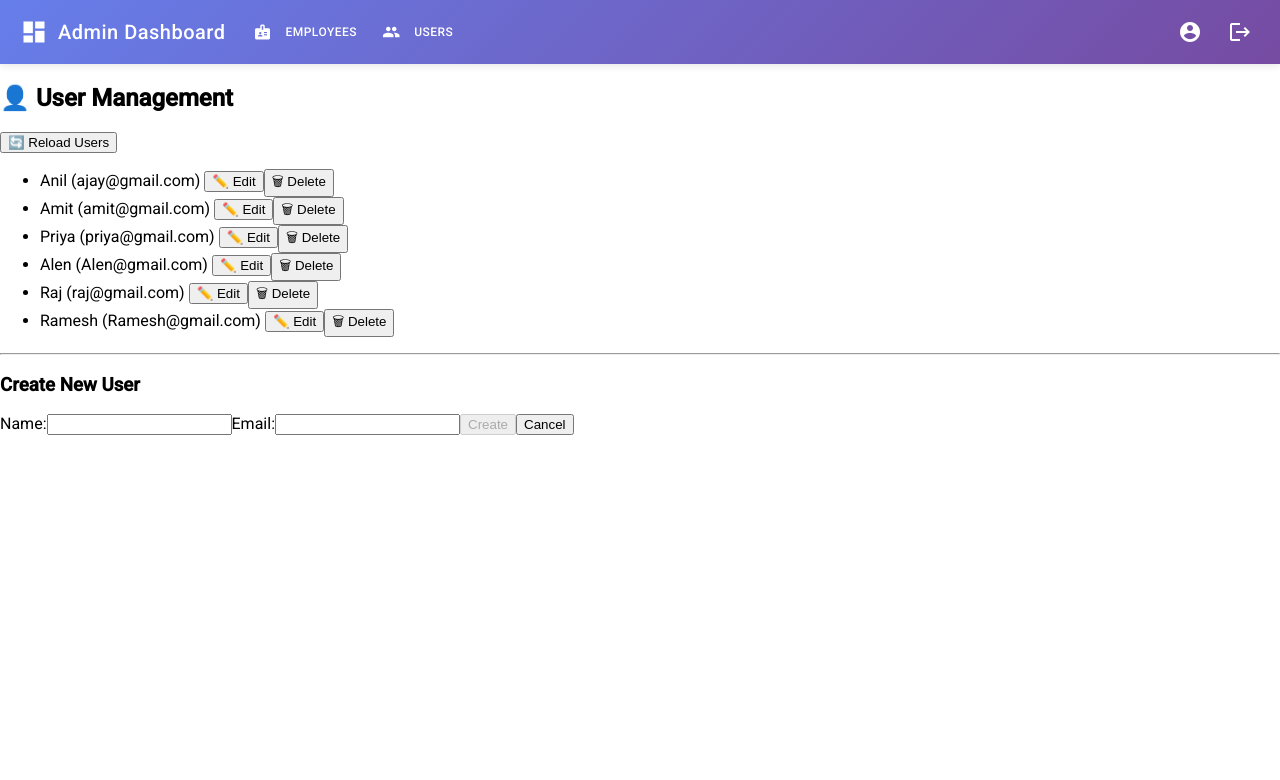
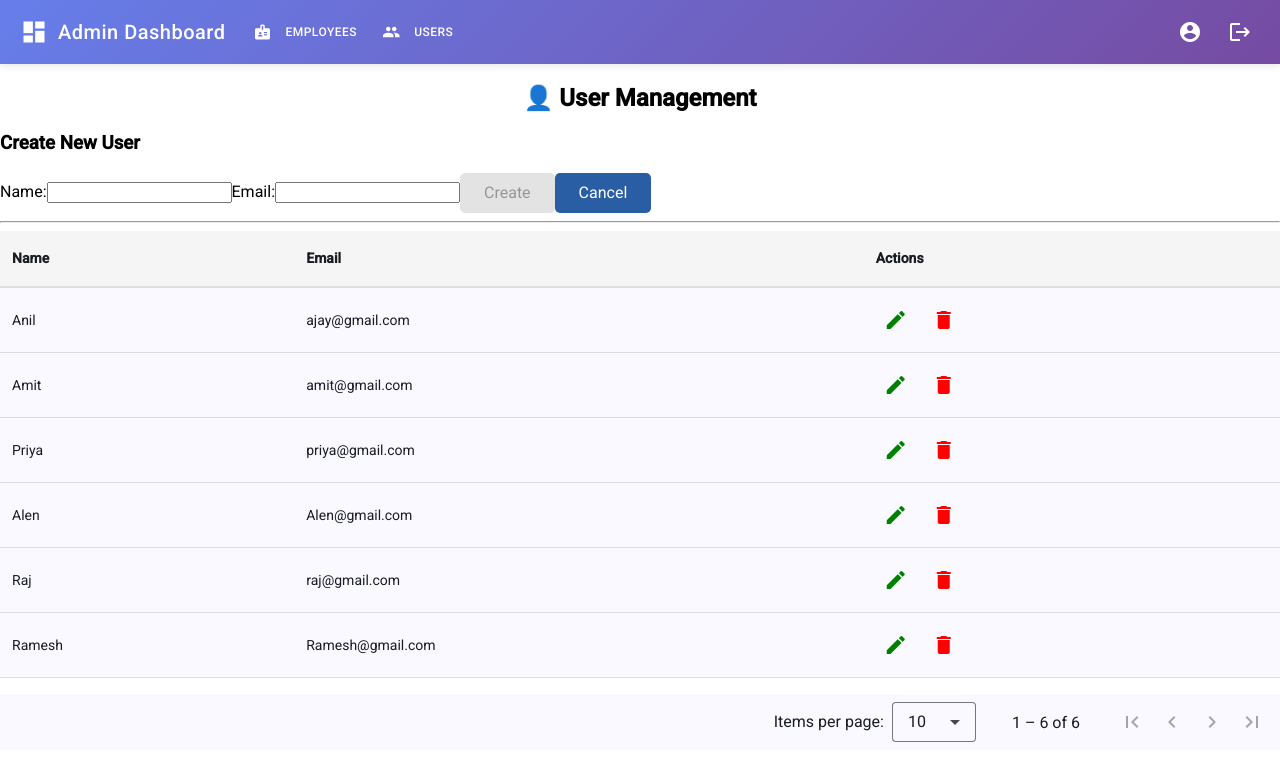
Before and after one commit to amitbhosale1137/Learn_AngularMaterial, an Angular app: page /signal in a window 1280 px wide. Shown: the top 780 px of the page. Built offline with nearby package versions, Linux system fonts and the light colour scheme; data requests are answered from the project's data file.

Commit message:
signal with reusable component

```diff
--- a/src/app/components/signal-demo/signal-demo.html
+++ b/src/app/components/signal-demo/signal-demo.html
@@ -1,26 +1,13 @@
 <app-nav></app-nav>
-<h2>👤 User Management</h2>
+<h2 style="text-align: center;">👤 User Management</h2>
 
-<button (click)="userService.reload()">🔄 Reload Users</button>
+
 @if (userService.isLoading()) {
 <p>Loading users...</p>
 }
 @if (userService.error()) {
 <p>{{ userService.error() }}</p>
 }
-
-<ul>
-    @for (user of userService.users(); track user.id) {
-        <li>
-            {{ user.name }} ({{ user.email }})
-            <button (click)="editUser(user)">✏️ Edit</button>
-            <button (click)="deleteUser(user.id)">🗑 Delete</button>
-        </li>
-    }
-</ul>
-
-
-<hr />
 
 <form [formGroup]="form" (ngSubmit)="saveUser()">
     <h3>{{ selectedUserId ? 'Edit User' : 'Create New User' }}</h3>
@@ -34,15 +21,20 @@
     }
 
     <label>Email:</label>
-    <input formControlName="email" />
+    <input matInput formControlName="email" />
     @if (form.controls.email.invalid && form.controls.email.touched) {
     <div>
         ⚠️ Valid email required.
     </div>
     }
 
-    <button type="submit" [disabled]="form.invalid">
+    <button mat-flat-button type="submit" [disabled]="form.invalid">
         {{ selectedUserId ? 'Update' : 'Create' }}
     </button>
-    <button type="button" (click)="resetForm()">Cancel</button>
+    <button mat-flat-button type="button" (click)="resetForm()">Cancel</button>
 </form>
+<hr />
+
+<app-reusable-table [data]="userService.users()" [columnDefs]="columnDefs" [hasActions]="true"
+    (editAction)="editUser($event)" (deleteAction)="deleteUser($event)">
+</app-reusable-table>
--- a/src/app/components/signal-demo/signal-demo.ts
+++ b/src/app/components/signal-demo/signal-demo.ts
@@ -3,16 +3,35 @@ import { FormBuilder, ReactiveFormsModule, Validators } from '@angular/forms';
 import { SignalService } from '../../services/signal.service';
 import { CommonModule } from '@angular/common';
 import { NavComponent } from '../nav/nav';
+import { ColumnDef, ReusableTableComponent } from '../../Shared/reusable-table/reusable-table';
+import { MatDialog } from '@angular/material/dialog';
+import { MatButtonModule } from '@angular/material/button';
+import { MatInput } from '@angular/material/input';
 
 @Component({
   selector: 'app-signal-demo',
-  imports: [CommonModule, ReactiveFormsModule, NavComponent],
+  imports: [
+    CommonModule,
+    ReactiveFormsModule,
+    NavComponent,
+    ReusableTableComponent,
+    MatButtonModule,
+    MatInput,
+  ],
   templateUrl: './signal-demo.html',
   styleUrl: './signal-demo.scss',
 })
 export class SignalDemo {
+  tableData: any[] = [];
+
+  columnDefs: ColumnDef[] = [
+    { key: 'name', label: 'Name' },
+    { key: 'email', label: 'Email' },
+  ];
+
   userService = inject(SignalService);
   fb = inject(FormBuilder);
+  dialog = inject(MatDialog);
 
   form = this.fb.group({
     name: ['', Validators.required],
```
Lines whose indentation alone changed are shown as unchanged.
